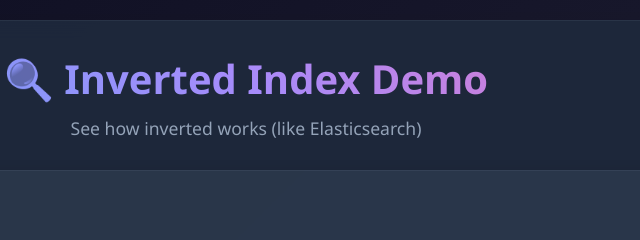
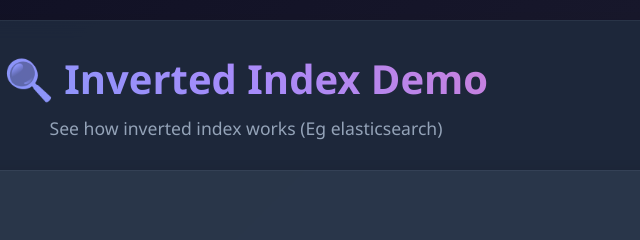
Before and after one commit to madhav3009/Inverted_Index, a website: page public/index.html in a window 1280 px wide. Shown: the top 240 px of the page, 394-1034 px from the left. Drawn offline with Linux system fonts and the light colour scheme; no server answers.

Commit message:
text updates

```diff
--- a/public/index.html
+++ b/public/index.html
@@ -384,7 +384,7 @@
 <body>
     <div class="container">
         <h1>🔍 Inverted Index Demo</h1>
-        <p class="subtitle">See how inverted works (like Elasticsearch)</p>
+        <p class="subtitle">See how inverted index works (Eg elasticsearch)</p>
 
         <div class="section">
             <h2>📝 Add Documents</h2>
```
